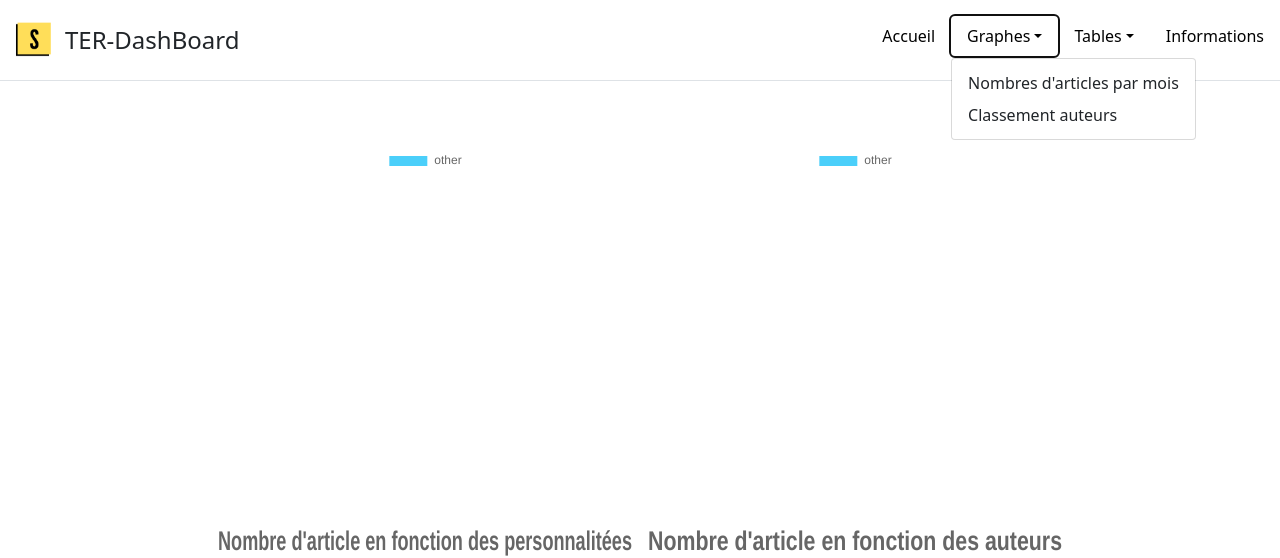
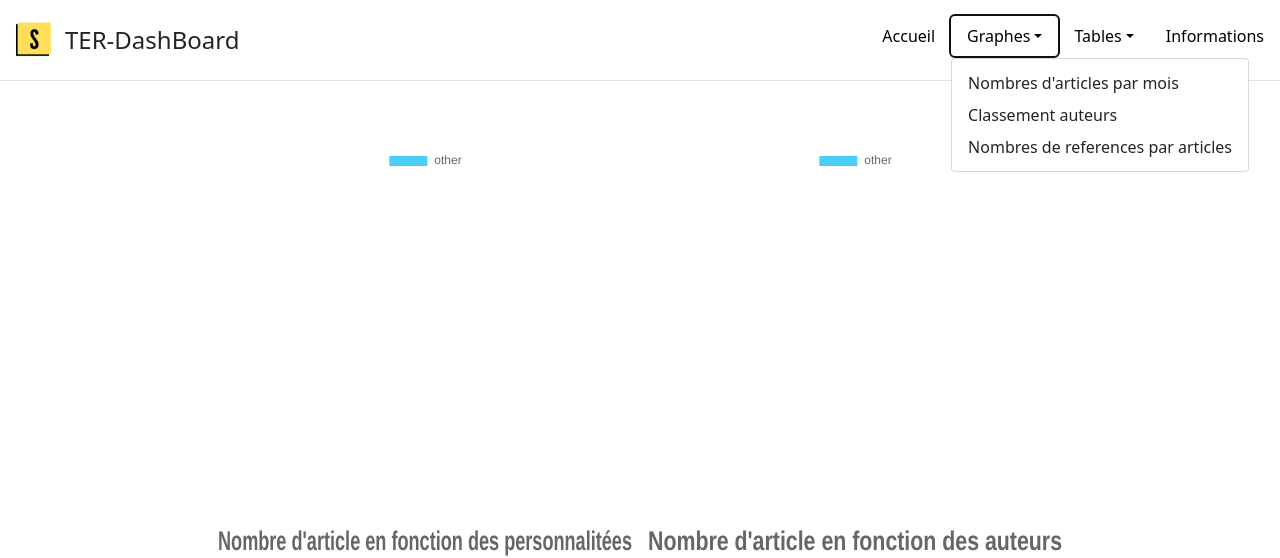
Before and after one commit to theophiIe/TER-dashboard, a Node server app: page /graphe-auteur in a window 1280 px wide, after a click on "Graphes". Shown: the top 558 px of the page. Run offline with Node 20, Linux system fonts and the light colour scheme; data that the repository does not hold is empty; some libraries are stand-ins or nearby versions.

Commit message:
[add] : ajout de la route vers le graphe

```diff
--- a/views/templates/header.ejs
+++ b/views/templates/header.ejs
@@ -11,6 +11,7 @@
             <ul class="dropdown-menu">
                 <li><a class="dropdown-item" href="/graphe-article">Nombres d'articles par mois</a></li>
                 <li><a class="dropdown-item" href="/graphe-auteur">Classement auteurs</a></li>
+                <li><a class="dropdown-item" href="/graphe-refere">Nombres de references par articles</a></li>
             </ul>
         </li>
         <li class="nav-item dropdown">
```
